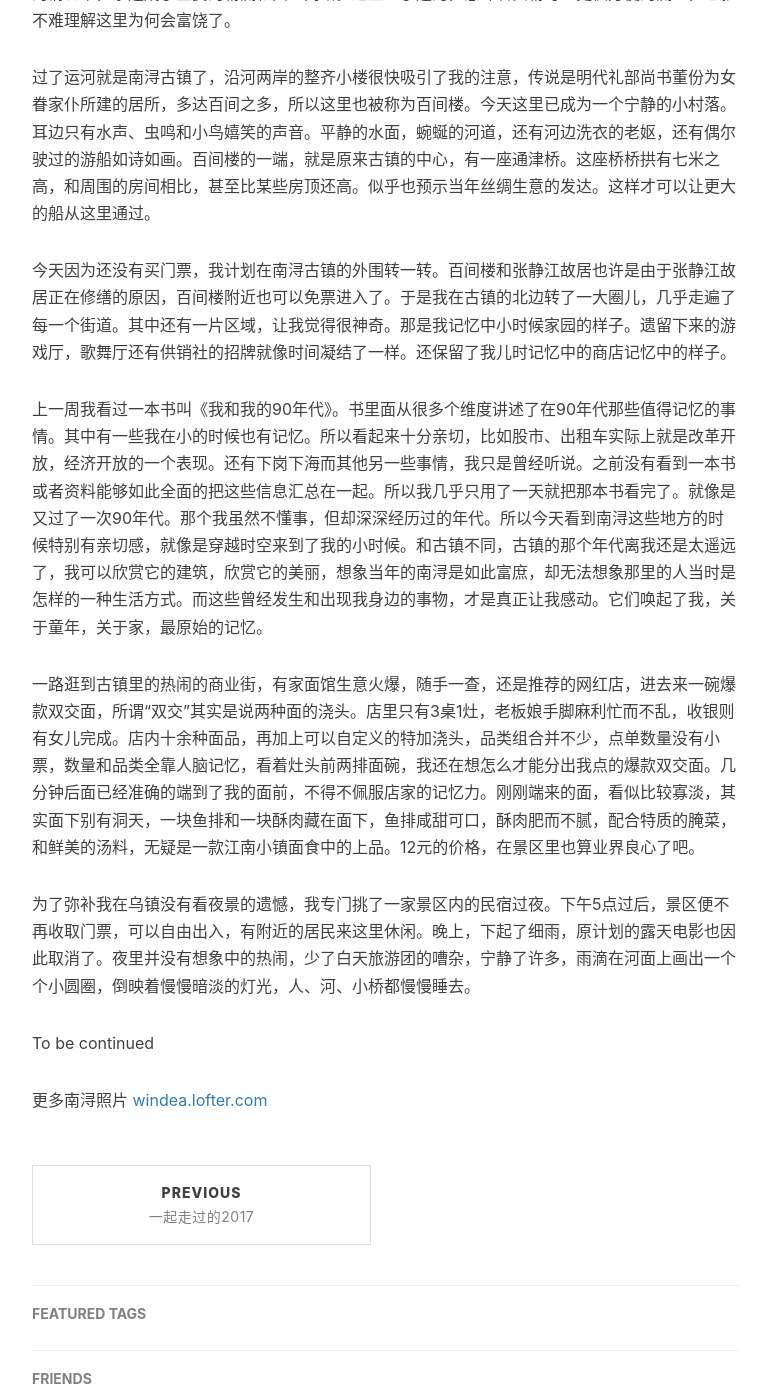
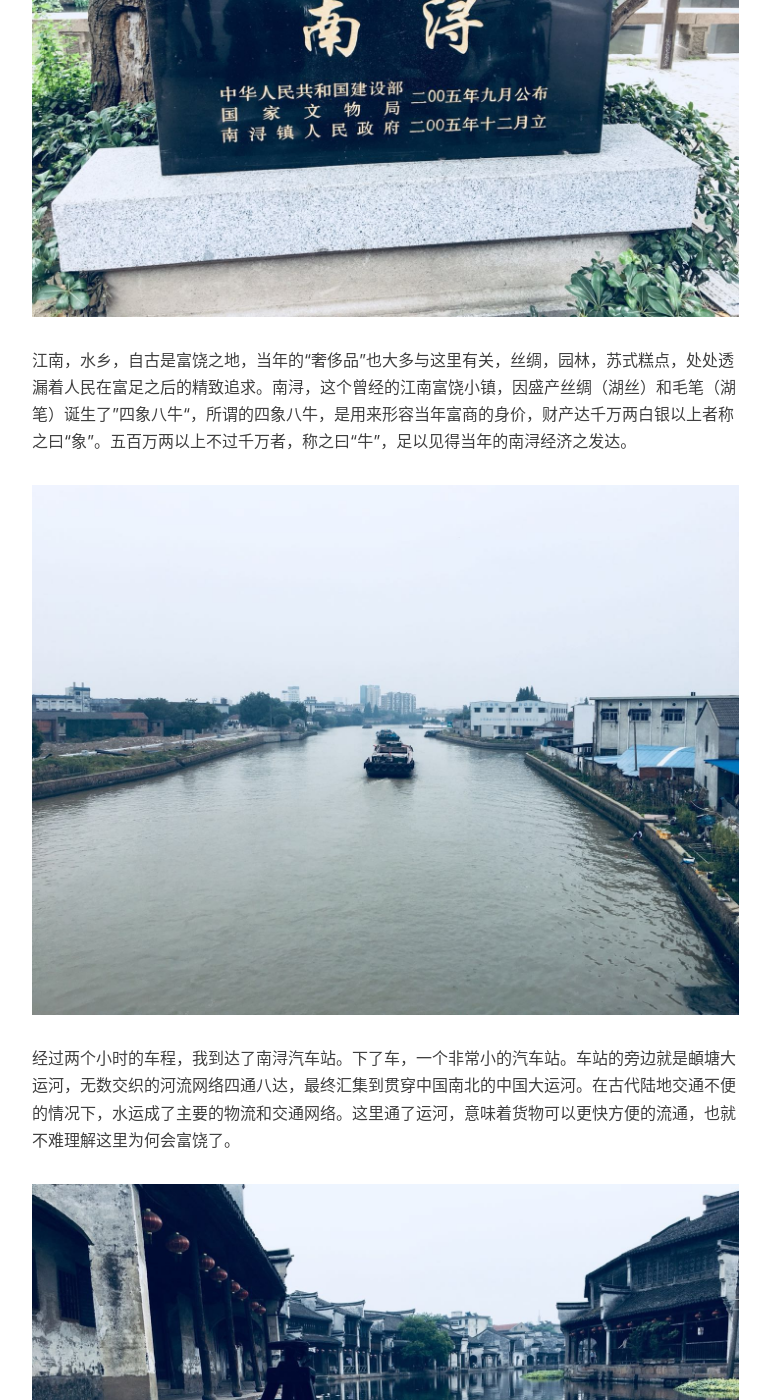
Before and after one commit to windea/windea.github.io, a Jekyll site: the page built from _posts/2018-05-16-Travel-to-Nanxun.md, in a window 1280 px wide and 1400 px high, scrolled down 879 px. Shown: the whole window, without its empty margins (233-1003 px from the left). Built offline with Jekyll 4.4.1, drawn with Linux system fonts in a browser that asks for light colours; nearby versions of some CDN libraries; comment, search, counter and statistics services are not loaded; some of the changed text lies outside the part shown.

Commit message:
Update 2018-05-16-Travel-to-Nanxun.md

```diff
--- a/_posts/2018-05-16-Travel-to-Nanxun.md
+++ b/_posts/2018-05-16-Travel-to-Nanxun.md
@@ -13,20 +13,36 @@ categories:
 
 大概是在十年前，我第一次来到江南；大概是十年前，我第一次来到杭州。那是和爸妈的毕业旅行----华东五市，第一站就是杭州。杭州给我留下了很深的印象，城市漂亮，街道干净，市民文明。那时还写了一篇半吊子的游记叫南寻记。这么寻也许是为了表达一下那时的迷茫心情，寻找自己未来的方向。十年之后，我已在西安定居，结婚生子；十年之后，我再次来到杭州，无意中发现在杭州北边有一个叫做南浔的地方。也许是因为相似的名字，也许是为了相似的心情，我相信冥冥之中，一切都是最好的安排。
 
+![image](http://www.iamyuchao.com/wp-content/uploads/2018/NanXun/1.jpeg)
+
 江南，水乡，自古是富饶之地，当年的“奢侈品”也大多与这里有关，丝绸，园林，苏式糕点，处处透漏着人民在富足之后的精致追求。南浔，这个曾经的江南富饶小镇，因盛产丝绸（湖丝）和毛笔（湖笔）诞生了”四象八牛“，所谓的四象八牛，是用来形容当年富商的身价，财产达千万两白银以上者称之曰“象”。五百万两以上不过千万者，称之曰“牛”，足以见得当年的南浔经济之发达。
+
+![image](http://www.iamyuchao.com/wp-content/uploads/2018/NanXun/2.jpeg)
 
 经过两个小时的车程，我到达了南浔汽车站。下了车，一个非常小的汽车站。车站的旁边就是頔塘大运河，无数交织的河流网络四通八达，最终汇集到贯穿中国南北的中国大运河。在古代陆地交通不便的情况下，水运成了主要的物流和交通网络。这里通了运河，意味着货物可以更快方便的流通，也就不难理解这里为何会富饶了。
 
+![image](http://www.iamyuchao.com/wp-content/uploads/2018/NanXun/3.jpeg)
+
 过了运河就是南浔古镇了，沿河两岸的整齐小楼很快吸引了我的注意，传说是明代礼部尚书董份为女眷家仆所建的居所，多达百间之多，所以这里也被称为百间楼。今天这里已成为一个宁静的小村落。耳边只有水声、虫鸣和小鸟嬉笑的声音。平静的水面，蜿蜒的河道，还有河边洗衣的老妪，还有偶尔驶过的游船如诗如画。百间楼的一端，就是原来古镇的中心，有一座通津桥。这座桥桥拱有七米之高，和周围的房间相比，甚至比某些房顶还高。似乎也预示当年丝绸生意的发达。这样才可以让更大的船从这里通过。
 
-今天因为还没有买门票，我计划在南浔古镇的外围转一转。百间楼和张静江故居也许是由于张静江故居正在修缮的原因，百间楼附近也可以免票进入了。于是我在古镇的北边转了一大圈儿，几乎走遍了每一个街道。其中还有一片区域，让我觉得很神奇。那是我记忆中小时候家园的样子。遗留下来的游戏厅，歌舞厅还有供销社的招牌就像时间凝结了一样。还保留了我儿时记忆中的商店记忆中的样子。
+![image](http://www.iamyuchao.com/wp-content/uploads/2018/NanXun/4.jpeg)
 
-上一周我看过一本书叫《我和我的90年代》。书里面从很多个维度讲述了在90年代那些值得记忆的事情。其中有一些我在小的时候也有记忆。所以看起来十分亲切，比如股市、出租车实际上就是改革开放，经济开放的一个表现。还有下岗下海而其他另一些事情，我只是曾经听说。之前没有看到一本书或者资料能够如此全面的把这些信息汇总在一起。所以我几乎只用了一天就把那本书看完了。就像是又过了一次90年代。那个我虽然不懂事，但却深深经历过的年代。所以今天看到南浔这些地方的时候特别有亲切感，就像是穿越时空来到了我的小时候。和古镇不同，古镇的那个年代离我还是太遥远了，我可以欣赏它的建筑，欣赏它的美丽，想象当年的南浔是如此富庶，却无法想象那里的人当时是怎样的一种生活方式。而这些曾经发生和出现我身边的事物，才是真正让我感动。它们唤起了我，关于童年，关于家，最原始的记忆。
+今天因为还没有买门票，我计划在南浔古镇的外围转一转。百间楼和张静江故居也许是由于张静江故居正在修缮的原因，百间楼附近也可以免票进入了。于是我在古镇的北边转了一大圈儿，几乎走遍了每一个街道。其中还有一片区域，让我觉得很神奇。那是我记忆中小时候家园的样子。遗留下来的商店，游戏厅，还有理发店的招牌就像时间凝结了一样，还保留了我儿时记忆中的商店记忆中的样子。
 
-一路逛到古镇里的热闹的商业街，有家面馆生意火爆，随手一查，还是推荐的网红店，进去来一碗爆款双交面，所谓“双交”其实是说两种面的浇头。店里只有3桌1灶，老板娘手脚麻利忙而不乱，收银则有女儿完成。店内十余种面品，再加上可以自定义的特加浇头，品类组合并不少，点单数量没有小票，数量和品类全靠人脑记忆，看着灶头前两排面碗，我还在想怎么才能分出我点的爆款双交面。几分钟后面已经准确的端到了我的面前，不得不佩服店家的记忆力。刚刚端来的面，看似比较寡淡，其实面下别有洞天，一块鱼排和一块酥肉藏在面下，鱼排咸甜可口，酥肉肥而不腻，配合特质的腌菜，和鲜美的汤料，无疑是一款江南小镇面食中的上品。12元的价格，在景区里也算业界良心了吧。
+![image](http://www.iamyuchao.com/wp-content/uploads/2018/NanXun/5.jpeg)
+
+上一周，我看过一本书叫《我和我的90年代》。书里面从很多个维度讲述了在90年代那些值得记忆的事情，其中有一些我在小的时候也有记忆，所以看起来十分亲切。比如：股市、下海、下岗、还有一些只是曾经听说的事情。之前没有看到一本书能够如此全面的把这些信息汇总在一起，所以我几乎只用了一天就把那本书看完了，就像是又过了一次90年代。那个我虽然不懂事，但却深深经历过的年代。所以今天看到南浔这些地方的时候特别有亲切感，就像是穿越时空来到了我的小时候。和古镇不同，古镇的那个年代离我太遥远，我可以欣赏它的建筑，欣赏它的宁静，想象当年的南浔是如此富庶，却无法想象那里的人当时是怎样的一种生活方式。这些曾经发生和出现我身边的事物，才真正让我感动。它们唤起了我，关于童年，关于家，最原始的记忆。
+
+![image](http://www.iamyuchao.com/wp-content/uploads/2018/NanXun/8.jpeg)
+
+一路逛到古镇里的热闹的商业街，有家面馆生意火爆。随手一查，还是推荐的网红店，进去来一碗爆款双交面。所谓“双交”其实是说两种面的浇头。店里只有3桌1灶，老板娘手脚麻利忙而不乱，收银则有女儿完成。店内十余种面品，再加上可以自定义的特加浇头，品类组合并不少，点单数量没有小票，数量和品类全靠人脑记忆，看着灶头前两排面碗，我还在想怎么才能分出我点的爆款双交面。几分钟后面已经准确的端到了我的面前，不得不佩服店家的记忆力。刚刚端来的面，看似比较寡淡，其实面下别有洞天，一块鱼排和一块酥肉藏在面下，鱼排咸甜可口，酥肉肥而不腻，配合特质的腌菜，和鲜美的汤料，无疑是一款江南小镇面食中的上品。12元的价格，在景区里也算业界良心了吧。
+
+![image](http://www.iamyuchao.com/wp-content/uploads/2018/NanXun/6.jpeg)
 
 为了弥补我在乌镇没有看夜景的遗憾，我专门挑了一家景区内的民宿过夜。下午5点过后，景区便不再收取门票，可以自由出入，有附近的居民来这里休闲。晚上，下起了细雨，原计划的露天电影也因此取消了。夜里并没有想象中的热闹，少了白天旅游团的嘈杂，宁静了许多，雨滴在河面上画出一个个小圆圈，倒映着慢慢暗淡的灯光，人、河、小桥都慢慢睡去。
 
+![image](http://www.iamyuchao.com/wp-content/uploads/2018/NanXun/7.jpeg)
+
 To be continued
 
-更多南浔照片 [windea.lofter.com](http://windea.lofter.com)
+更多南浔照片 <a href="http://windea.lofter.com" target="_blank">windea.lofter.com</a>
```
